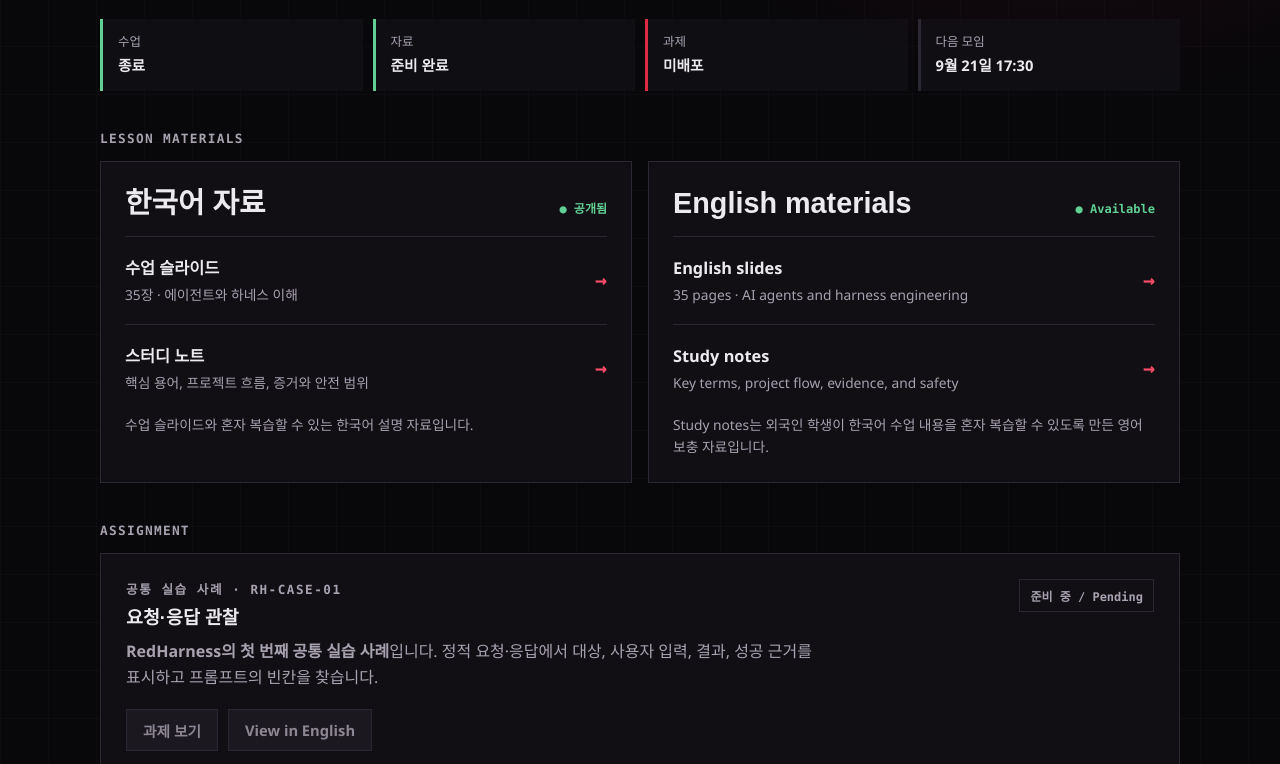
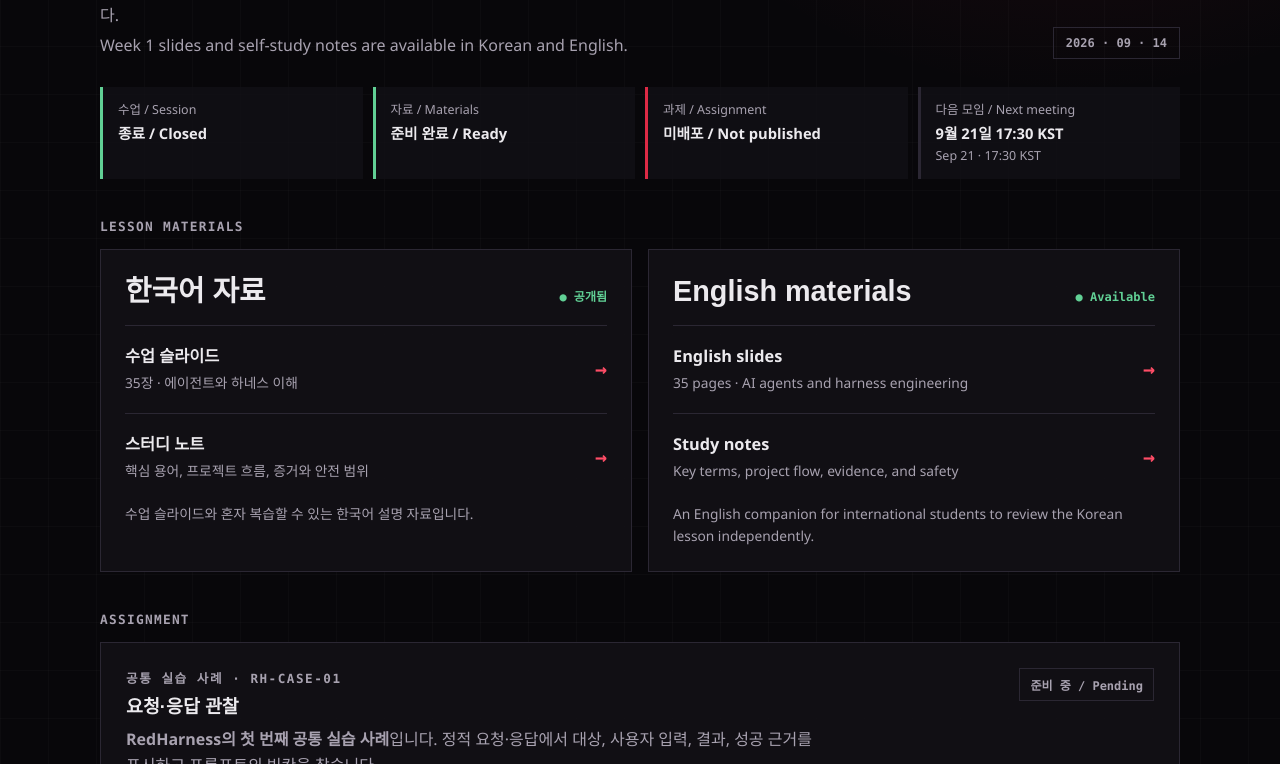
Before and after one commit to rbtjd215/Impes-edu, a plain HTML site: page week-01/index.html in a window 1280 px wide. Shown: the part 290-1054 px from the top of the page. Drawn offline with Linux system fonts and the light colour scheme.

Commit message:
Add bilingual Week 1 status summary

```diff
--- a/week-01/index.html
+++ b/week-01/index.html
@@ -10,23 +10,24 @@
     :root{color-scheme:dark;--bg:#08070a;--surface:#121016;--line:#2b2733;--fg:#eceaee;--muted:#a8a2b0;--red:#dd2a45;--red2:#ff4d67;--green:#61d095;--head:"Chakra Petch","Noto Sans KR",sans-serif;--body:"Noto Sans KR","Malgun Gothic","Segoe UI",sans-serif;--mono:"JetBrains Mono",Consolas,monospace}
     *{box-sizing:border-box}html{min-width:320px}body{min-height:100vh;margin:0;color:var(--fg);font:16px/1.6 var(--body);background:radial-gradient(circle at 84% -12%,rgba(221,42,69,.17),transparent 34rem),linear-gradient(rgba(255,255,255,.02) 1px,transparent 1px),linear-gradient(90deg,rgba(255,255,255,.02) 1px,transparent 1px),var(--bg);background-size:auto,48px 48px,48px 48px,auto}
     a{color:inherit}.shell{width:min(1080px,calc(100% - 36px));margin:0 auto;padding:42px 0 72px}.top{display:flex;justify-content:space-between;align-items:center;gap:20px;padding-bottom:24px;border-bottom:1px solid var(--line)}.brand{font:700 18px var(--head);letter-spacing:.07em}.brand i{font-style:normal;color:var(--red)}.top a{text-decoration:none;color:var(--muted);font-size:.9rem}.top a:hover,.top a:focus-visible{color:var(--fg)}
-    .eyebrow{margin:36px 0 10px;color:var(--red2);font:600 .79rem var(--mono);letter-spacing:.12em}.heading{display:flex;justify-content:space-between;align-items:end;gap:20px}h1,h2,h3,p{margin-top:0}h1{font:700 clamp(2rem,5vw,3.7rem)/1.13 var(--head);letter-spacing:-.025em;margin-bottom:12px}h2{font:700 clamp(1.2rem,2.3vw,1.8rem)/1.2 var(--head);margin-bottom:16px}h3{font:700 1.15rem/1.35 var(--head);margin-bottom:8px}.intro{max-width:750px;color:var(--muted);margin-bottom:0}.date{flex:none;border:1px solid var(--line);padding:8px 12px;color:var(--muted);font:600 .75rem var(--mono)}
-    .status-grid{display:grid;grid-template-columns:repeat(4,minmax(0,1fr));gap:10px;margin-top:28px}.status-item{padding:13px 15px;border-left:3px solid var(--line);background:rgba(18,16,22,.75)}.status-item .label,.status-item strong{display:block}.status-item .label{color:var(--muted);font-size:.78rem}.status-item strong{margin-top:2px;font-size:.92rem}.status-item.ready{border-color:var(--green)}.status-item.pending-state{border-color:var(--red)}
+    .eyebrow{margin:36px 0 10px;color:var(--red2);font:600 .79rem var(--mono);letter-spacing:.12em}.heading{display:flex;justify-content:space-between;align-items:end;gap:20px}h1,h2,h3,p{margin-top:0}h1{font:700 clamp(2rem,5vw,3.7rem)/1.13 var(--head);letter-spacing:-.025em;margin-bottom:12px}.title-en{display:block;margin-top:8px;color:var(--muted);font:600 .42em/1.2 var(--head);letter-spacing:-.01em}h2{font:700 clamp(1.2rem,2.3vw,1.8rem)/1.2 var(--head);margin-bottom:16px}h3{font:700 1.15rem/1.35 var(--head);margin-bottom:8px}.intro{max-width:750px;color:var(--muted);margin-bottom:0}.intro-en{display:block;margin-top:4px}.date{flex:none;border:1px solid var(--line);padding:8px 12px;color:var(--muted);font:600 .75rem var(--mono)}
+    .status-grid{display:grid;grid-template-columns:repeat(4,minmax(0,1fr));gap:10px;margin-top:28px}.status-item{padding:13px 15px;border-left:3px solid var(--line);background:rgba(18,16,22,.75)}.status-item .label,.status-item strong,.status-en{display:block}.status-item .label{color:var(--muted);font-size:.78rem}.status-item strong{margin-top:2px;font-size:.92rem}.status-en{margin-top:1px;color:var(--muted);font-size:.78rem;font-weight:500}.status-item.ready{border-color:var(--green)}.status-item.pending-state{border-color:var(--red)}
     .section-label{margin:40px 0 15px;color:var(--muted);font:600 .8rem var(--mono);letter-spacing:.1em}.languages{display:grid;grid-template-columns:repeat(2,minmax(0,1fr));gap:16px}.panel{min-width:0;padding:24px;background:rgba(18,16,22,.9);border:1px solid var(--line)}.panel-head{display:flex;align-items:baseline;justify-content:space-between;gap:12px}.panel-head h2{margin-bottom:0}.availability{color:var(--green);font:600 .75rem var(--mono);white-space:nowrap}.resource{display:flex;justify-content:space-between;align-items:center;gap:16px;min-height:72px;margin-top:16px;padding:15px 0 0;border-top:1px solid var(--line);text-decoration:none}.resource strong,.resource small{display:block}.resource strong{font-size:1.02rem}.resource small{margin-top:3px;color:var(--muted);font-size:.86rem}.resource .arrow{color:var(--red2);font:700 1.25rem var(--mono)}.resource:hover strong,.resource:focus-visible strong{color:var(--red2)}.panel-note{margin:18px 0 0;color:var(--muted);font-size:.86rem}
     .assignment{display:grid;grid-template-columns:minmax(0,1fr) auto;gap:28px;padding:25px;border:1px solid var(--line);background:rgba(18,16,22,.9)}.assignment .eyebrow{margin:0 0 8px}.assignment p{max-width:700px;margin:0;color:var(--muted)}.pending{align-self:start;border:1px solid var(--line);padding:7px 10px;color:var(--muted);font:600 .75rem var(--mono);white-space:nowrap}.assignment-actions{display:flex;flex-wrap:wrap;gap:10px;margin-top:19px}.assignment-actions button{min-height:42px;border:1px solid var(--line);background:#1b1820;color:#8d8794;padding:0 16px;font:600 .92rem var(--body);cursor:not-allowed}.status-note{margin:16px 0 0!important;font-size:.87rem}.status-note strong{color:var(--fg)}.footer{display:flex;justify-content:space-between;gap:20px;margin-top:31px;color:#77717e;font-size:.8rem}.footer p{margin:0}
     @media(max-width:700px){.status-grid{grid-template-columns:repeat(2,minmax(0,1fr))}.languages,.assignment{grid-template-columns:1fr}.heading{align-items:start;flex-direction:column}.assignment{gap:12px}.pending{justify-self:start}.top{align-items:start;flex-direction:column}.footer{flex-direction:column}}
+    @media(max-width:480px){.status-grid{grid-template-columns:1fr}}
   </style>
 </head>
 <body>
   <main class="shell">
     <div class="top"><div class="brand">IMPES<i>.</i> REDHARNESS</div><a href="../">← 교육 홈 / Education home</a></div>
     <p class="eyebrow">WEEK 01 · RH-CASE-01</p>
-    <div class="heading"><div><h1>에이전트와 하네스 이해</h1><p class="intro">1주차 자료를 언어별로 모았습니다. 각 언어에서 수업 슬라이드와 혼자 복습할 수 있는 별도 설명 노트를 제공합니다.</p></div><div class="date">2026 · 09 · 14</div></div>
-    <div class="status-grid" aria-label="1주차 진행 상태">
-      <div class="status-item ready"><span class="label">수업</span><strong>종료</strong></div>
-      <div class="status-item ready"><span class="label">자료</span><strong>준비 완료</strong></div>
-      <div class="status-item pending-state"><span class="label">과제</span><strong>미배포</strong></div>
-      <div class="status-item"><span class="label">다음 모임</span><strong>9월 21일 17:30</strong></div>
+    <div class="heading"><div><h1>에이전트와 하네스 이해<span class="title-en" lang="en">AI Agents &amp; Harness Engineering</span></h1><p class="intro">1주차 자료를 언어별로 모았습니다. 각 언어에서 수업 슬라이드와 혼자 복습할 수 있는 별도 설명 노트를 제공합니다.<span class="intro-en" lang="en">Week 1 slides and self-study notes are available in Korean and English.</span></p></div><div class="date">2026 · 09 · 14</div></div>
+    <div class="status-grid" aria-label="1주차 진행 상태 / Week 1 status">
+      <div class="status-item ready"><span class="label">수업 / <span lang="en">Session</span></span><strong>종료 / <span lang="en">Closed</span></strong></div>
+      <div class="status-item ready"><span class="label">자료 / <span lang="en">Materials</span></span><strong>준비 완료 / <span lang="en">Ready</span></strong></div>
+      <div class="status-item pending-state"><span class="label">과제 / <span lang="en">Assignment</span></span><strong>미배포 / <span lang="en">Not published</span></strong></div>
+      <div class="status-item"><span class="label">다음 모임 / <span lang="en">Next meeting</span></span><strong>9월 21일 17:30 KST<span class="status-en" lang="en">Sep 21 · 17:30 KST</span></strong></div>
     </div>
 
     <div class="section-label">LESSON MATERIALS</div>
@@ -41,7 +42,7 @@
         <div class="panel-head"><h2 id="en-heading">English materials</h2><span class="availability">● Available</span></div>
         <a class="resource" href="en/"><span><strong>English slides</strong><small>35 pages · AI agents and harness engineering</small></span><span class="arrow" aria-hidden="true">→</span></a>
         <a class="resource" href="en/companion.html"><span><strong>Study notes</strong><small>Key terms, project flow, evidence, and safety</small></span><span class="arrow" aria-hidden="true">→</span></a>
-        <p class="panel-note" lang="ko">Study notes는 외국인 학생이 한국어 수업 내용을 혼자 복습할 수 있도록 만든 영어 보충 자료입니다.</p>
+        <p class="panel-note">An English companion for international students to review the Korean lesson independently.</p>
       </section>
     </div>
 
```
